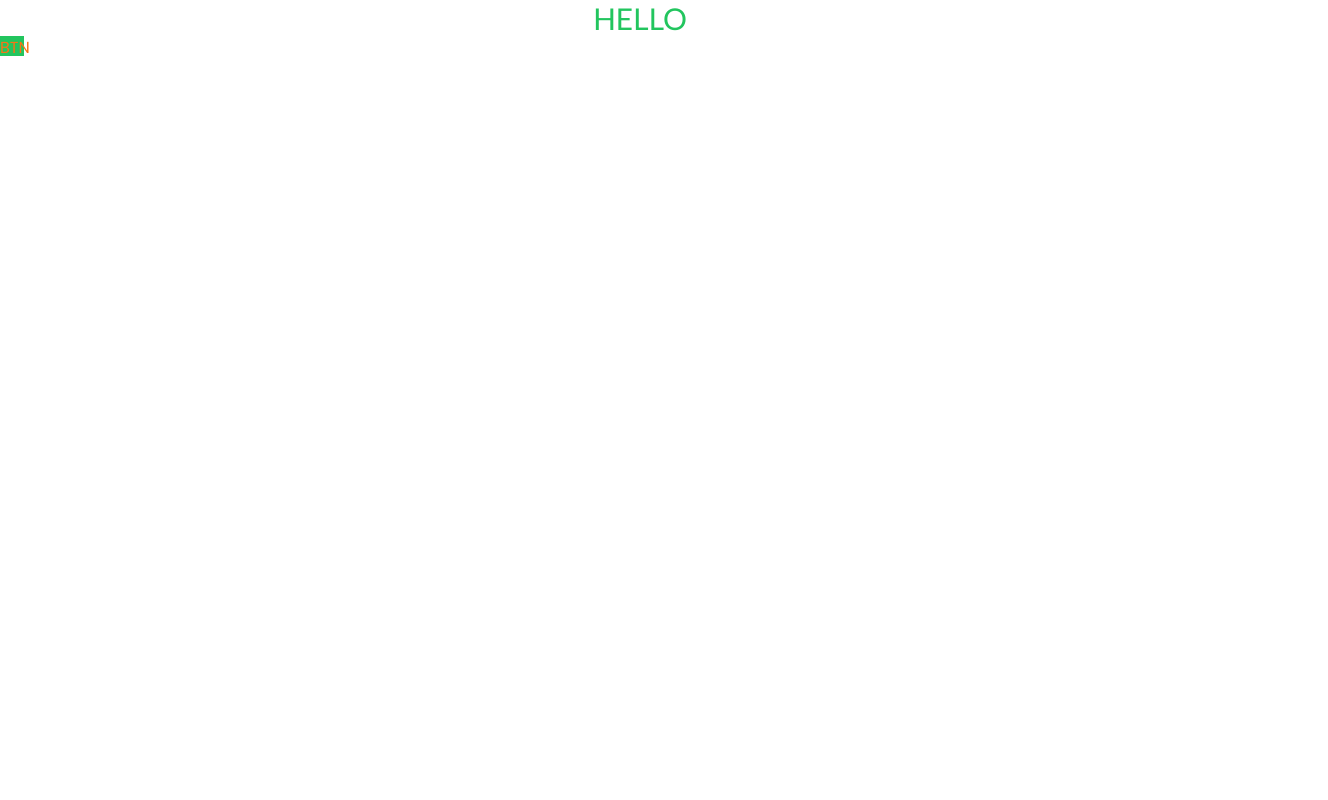
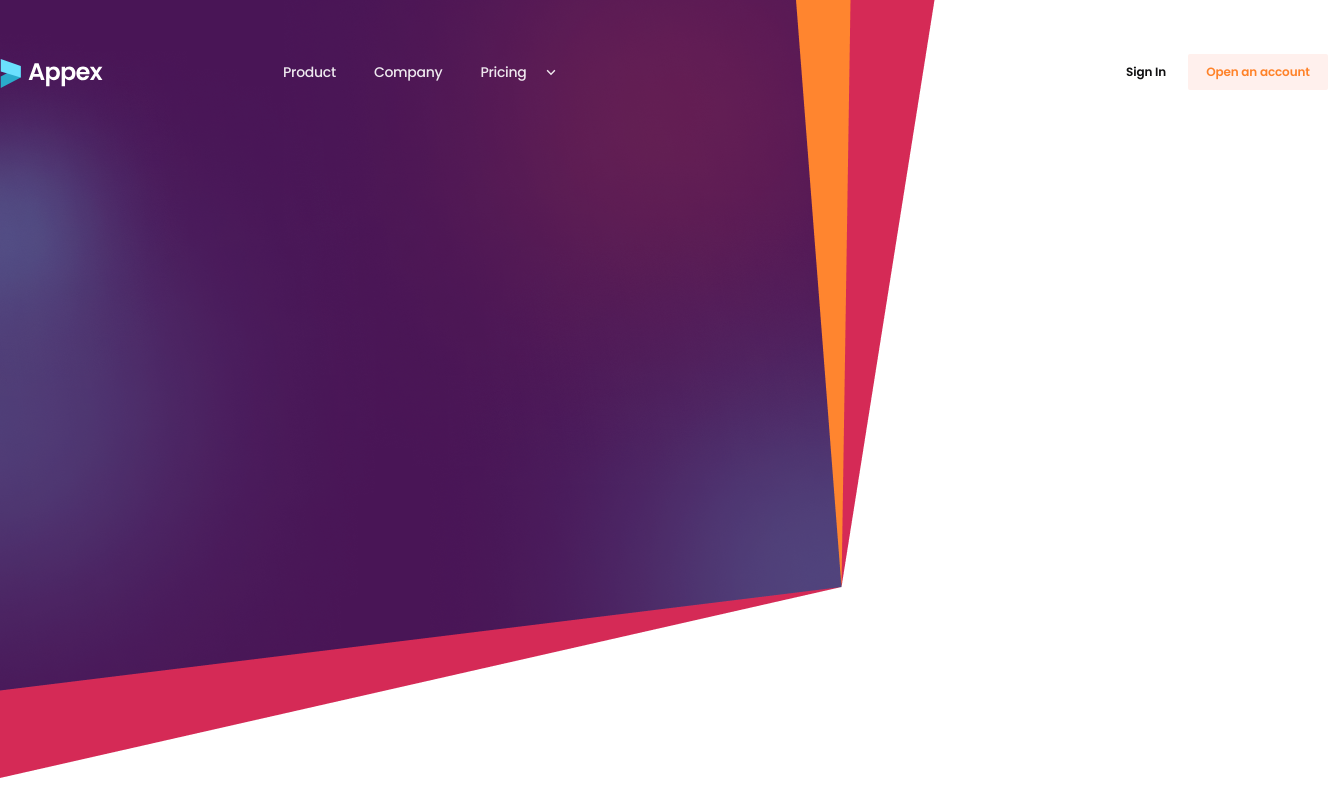
Before and after one commit to TrungEm/tailwind-project-03, a website: page public/index.html in a window 1280 px wide. Shown: the whole page, 1328 px wide, since content can reach past the window. Drawn offline with Linux system fonts and the light colour scheme.

Commit message:
Làm phần header

```diff
--- a/public/assets/css/styles.css
+++ b/public/assets/css/styles.css
@@ -0,0 +1,14 @@
+:root {
+    --bg-btn: #ff852f;
+}
+
+.bg-header {
+    background: url(../imgs/bg-header.png) no-repeat;
+}
+
+.container-header {
+    width: 1328px;
+    min-width: calc(100vw - 48px);
+    margin-left: auto;
+    margin-right: auto;
+}
--- a/public/index.html
+++ b/public/index.html
@@ -8,7 +8,69 @@
         <link rel="stylesheet" href="./assets/css/styles.css" />
     </head>
     <body>
-        <h1 class="text-3xl text-green-500 text-center font-Lato">HELLO</h1>
-        <a href="#!" class="btn">BTN</a>
+        <!-- Header -->
+        <header class="bg-header min-h-screen">
+            <div class="pt-[54px]">
+                <!-- Container -->
+                <div class="container-header">
+                    <!-- Header Top -->
+                    <div class="flex items-center">
+                        <a href="#!">
+                            <img src="./assets/imgs/Logo.svg" alt="Appex" />
+                        </a>
+                        <nav class="flex items-center ml-[161px]">
+                            <ul class="flex items-center">
+                                <li>
+                                    <a
+                                        href="#!"
+                                        class="font-medium text-sm leading-[1.5] tracking-[-0.02em] text-white opacity-90 py-2 px-[19px]"
+                                        >Product</a
+                                    >
+                                </li>
+                                <li>
+                                    <a
+                                        href="#!"
+                                        class="font-medium text-sm leading-[1.5] tracking-[-0.02em] text-white opacity-90 py-2 px-[19px]"
+                                        >Company</a
+                                    >
+                                </li>
+                                <li>
+                                    <a
+                                        href="#!"
+                                        class="font-medium text-sm leading-[1.5] tracking-[-0.02em] text-white opacity-90 py-2 px-[19px]"
+                                        >Pricing</a
+                                    >
+                                </li>
+                            </ul>
+                            <img
+                                src="./assets/icons/arrow-down.svg"
+                                alt=""
+                                class="w-[10px] h-[7px] cursor-pointer"
+                            />
+                        </nav>
+                        <div class="flex items-center ml-auto">
+                            <a
+                                href="#!"
+                                class="font-semibold text-xs leading-[1.33] tracking-[-0.01em] text-[#0F0F10] px-2 py-1"
+                                >Sign In</a
+                            >
+                            <button class="ml-[14px]">
+                                <a href="#!" class="btn-account"
+                                    >Open an account</a
+                                >
+                            </button>
+                        </div>
+                    </div>
+
+                    <!-- Hero -->
+                </div>
+            </div>
+        </header>
+
+        <!-- Main -->
+        <main class=""></main>
+
+        <!-- Footer -->
+        <footer class=""></footer>
     </body>
 </html>
--- a/src/components/btn.css
+++ b/src/components/btn.css
@@ -1,10 +1,15 @@
 @layer components {
-    .btn {
+    .btn-account {
         @apply inline-block
-        w-6
-        h-5
+        w-[140px]
+        py-[10px]
+        px-[12px]
         text-center
-        text-orange-500
-        bg-green-500;
+        bg-[#FFF0ED]
+        rounded-sm
+        font-semibold
+        text-xs
+        tracking-[-0.01em]
+        text-[#FF8229];
     }
 }
```
Also changed, not shown: public/assets/css/tailwind.css, public/assets/icons/arrow-down.svg (added), public/assets/imgs/Logo.svg (added), public/assets/imgs/bg-header.png (added).
